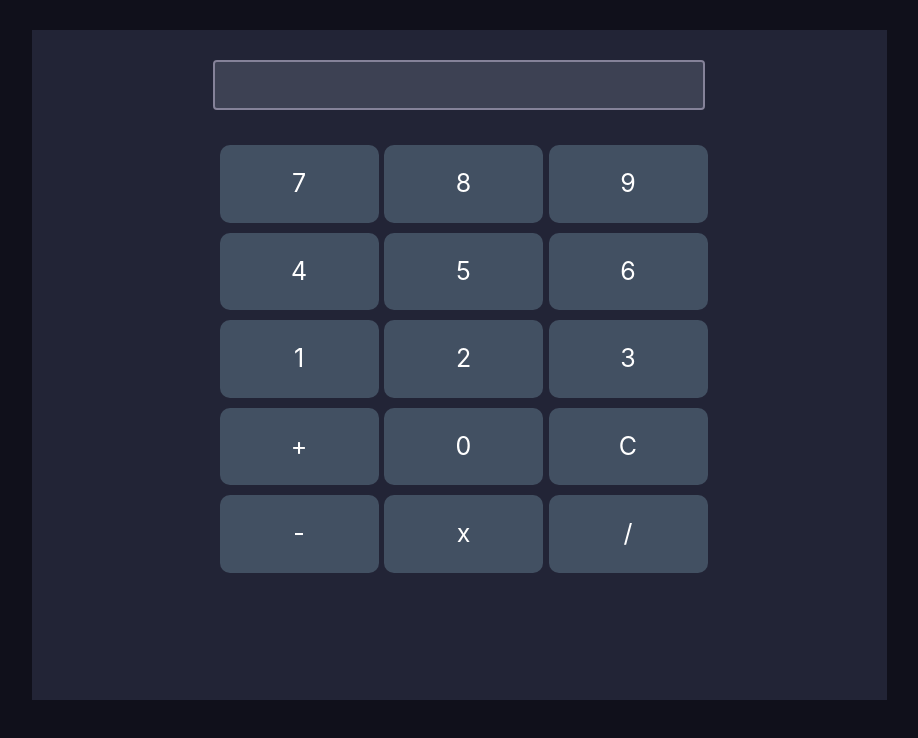
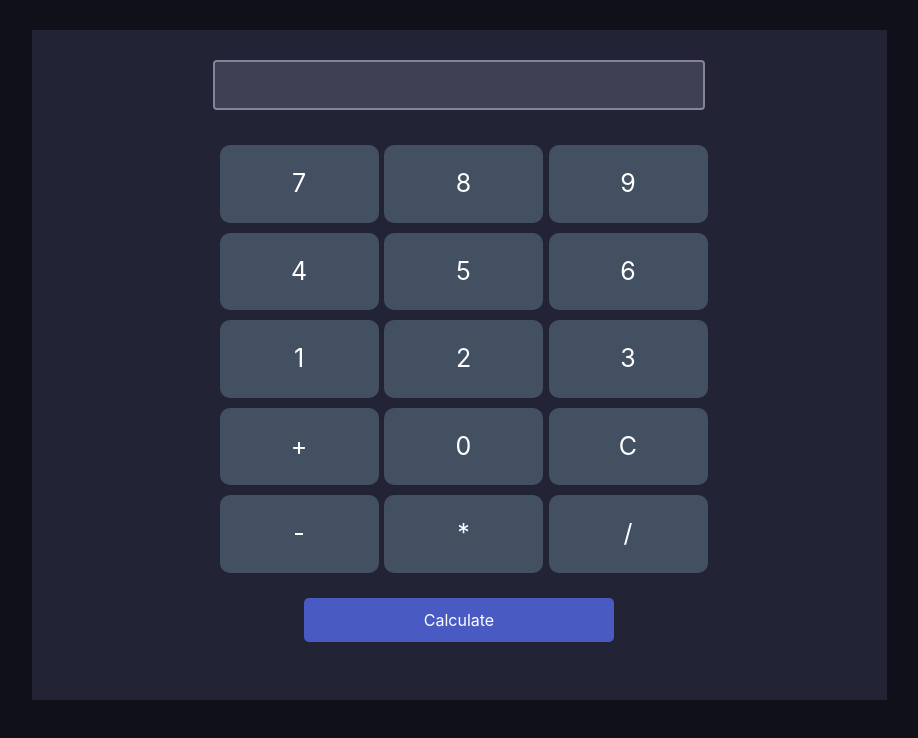
Before and after one commit to mohammadislamdeveloper365/calculator, a plain HTML site: page index.html in a window 1280 px wide. Shown: the whole page, without its empty margins (181-1099 px from the left). Drawn offline with nearby package versions, Linux system fonts and the light colour scheme.

Commit message:
feat: add calculator functionality logic

```diff
--- a/index.html
+++ b/index.html
@@ -38,9 +38,12 @@
                             </div>
                             <div class="calc-button-row">
                                 <div class="button">-</div>
-                                <div class="button">x</div>
+                                <div class="button">*</div>
                                 <div class="button">/</div>
                             </div>
+                    </div>
+                    <div>
+                        <button class="calculate-btn" id="calculate">Calculate</button>
                     </div>
                 </div>
             </div>
--- a/js/index.js
+++ b/js/index.js
@@ -1,43 +1,16 @@
-
 getElementById('calculator-container').addEventListener('click', function(e) {
     if(e.target.innerText !== 'C') {
         getElementById('calculator-input').value = getElementById('calculator-input').value + e.target.innerText;
     } else {
         getElementById('calculator-input').value = '';
     }
+})
 
-    if(e.target.innerText === '+' || e.target.innerText === '-' || e.target.innerText === 'x' || e.target.innerText === '/' ) {
-        // let number = 0;
-        // if(e.target.innerText === '+') {
-        //     number = parseInt(getElementById('calculator-input').value);
-        //     result += number;
-        // }  else if(e.target.innerText === '-') {
-        //     if(!result) {
-        //         result = parseInt(getElementById('calculator-input').value);
-        //     } else {
-        //         number = parseInt(getElementById('calculator-input').value);
-        //         result -= number;
-        //     }
-        // }  else if(e.target.innerText === 'x') {
-        //     if(!result) {
-        //         result = parseInt(getElementById('calculator-input').value);
-        //     } else {
-        //         number = parseInt(getElementById('calculator-input').value);
-        //         result *= number;
-        //     }
-
-        // }  else {
-        //     if(!result) {
-        //         result = parseInt(getElementById('calculator-input').value);
-        //     } else {
-        //         number = parseInt(getElementById('calculator-input').value);
-        //         result /= number;
-        //     }
-        // }
-        // getElementById('calculator-input').value = result;
+getElementById('calculate').addEventListener('click',function(){
+    if(getElementById('calculator-input').value) {
+       getElementById('calculator-input').value = eval(getElementById('calculator-input').value)
     }
 })
-
 function getElementById(id){
     return document.getElementById(id);
 }
```
